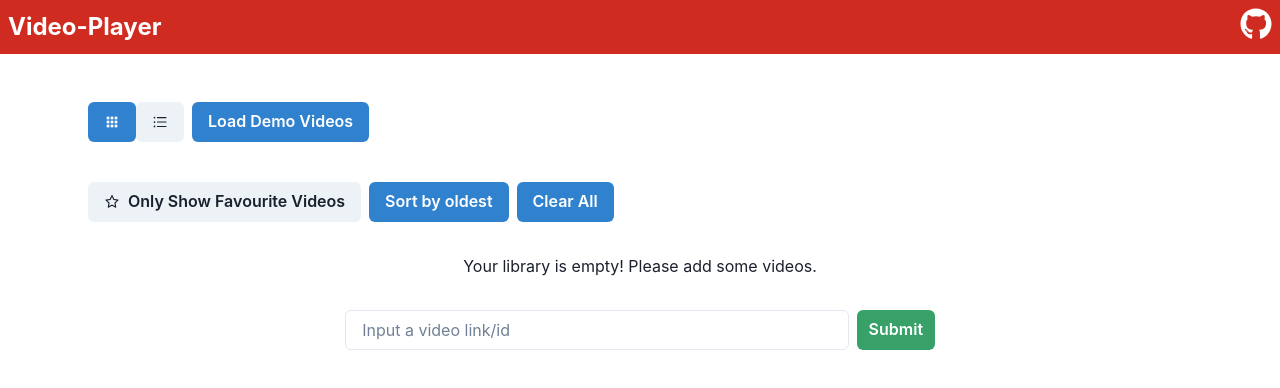
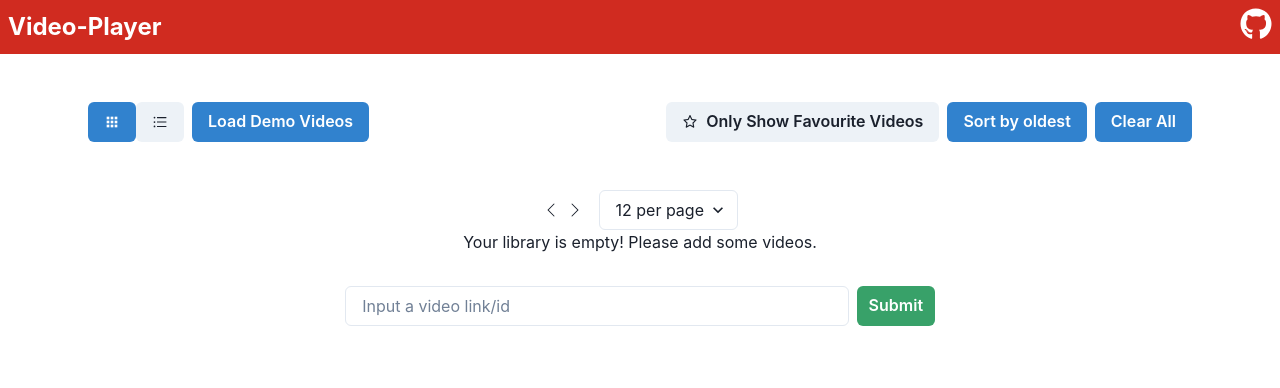
Before and after one commit to Jakub-Chojnacki/digimonkeys, a React (Vite) app: page / in a window 1280 px wide. Shown: the top 388 px of the page. Built offline with nearby package versions, Linux system fonts and the light colour scheme.

Commit message:
fixed the indentations and adjusted font-sizes of video data

```diff
--- a/src/components/UI/ConfirmationModal.jsx
+++ b/src/components/UI/ConfirmationModal.jsx
@@ -9,23 +9,26 @@ import {
   Box,
   useDisclosure,
   Button,
-  Text,
 } from '@chakra-ui/react';
+
 const ConfirmationModal = ({
   buttonText,
   buttonColorScheme,
   confirmationText,
   confirmationAction,
 }) => {
+
   const { isOpen, onOpen, onClose } = useDisclosure();
 
   const ConfirmAction = () => {
     confirmationAction();
-    onClose()
-  }
+    onClose();
+  };
+
   return (
+
     <Box>
-      <Button colorScheme={buttonColorScheme} onClick={onOpen}>
+      <Button fontSize={['9','12', '16','16']} colorScheme={buttonColorScheme} onClick={onOpen}>
         {buttonText}
       </Button>
       <Modal
@@ -40,18 +43,21 @@ const ConfirmationModal = ({
           <ModalCloseButton />
           <ModalBody p={10}>
             <Flex align="center" justify="center" direction="column">
-              <Text fontSize={16}>{confirmationText}</Text>
+              {confirmationText}
               <Flex marginTop={4} align="center" justify="space-around" gap={6}>
                 <Button colorScheme="green" onClick={ConfirmAction}>
                   Yes
                 </Button>
-                <Button colorScheme="red" onClick={onClose}>No</Button>
+                <Button colorScheme="red" onClick={onClose}>
+                  No
+                </Button>
               </Flex>
             </Flex>
           </ModalBody>
         </ModalContent>
       </Modal>
     </Box>
+
   );
 };
 
--- a/src/components/UI/Navigation/Pagination.jsx
+++ b/src/components/UI/Navigation/Pagination.jsx
@@ -1,8 +1,8 @@
-import React,{useContext} from 'react';
+import React, { useContext } from 'react';
 import { Flex, Box, Icon, Text, Select } from '@chakra-ui/react';
 import { BsChevronLeft, BsChevronRight } from 'react-icons/bs';
 
-import VideoContext from "../../../context/video-context";
+import VideoContext from '../../../context/video-context';
 import { usePagination, DOTS } from '../../../hooks/usePagination';
 
 const Pagination = ({
@@ -12,6 +12,7 @@ const Pagination = ({
   currentPage,
   pageSize,
 }) => {
+
   const paginationRange = usePagination({
     currentPage,
     totalCount,
@@ -19,50 +20,40 @@ const Pagination = ({
     pageSize,
   });
 
-  const {
-    setVideosPerPage,
-  } = useContext(VideoContext);
+  const { setVideosPerPage, setCurrentPage } = useContext(VideoContext);
+  let totalPageCount = Math.ceil(totalCount / pageSize);
 
   const handleChangeVidsPerPage = (e) => {
     setVideosPerPage(e.target.value);
+    setCurrentPage(1);
   };
 
   const onChangePageToPrevious = () => {
     if (currentPage > 1) {
       onPageChange(currentPage - 1);
     }
-
-    // if (currentPage === 1) {
-    //   onPageChange(paginationRange.length);
-    // }
   };
 
-  if (currentPage === 0 || paginationRange.length < 2) {
-    return null;
-  }
-
   const onChangePageToNext = () => {
-    console.log(paginationRange.length)
-    if (currentPage < totalCount) {
+    if (currentPage < totalPageCount) {
       onPageChange(currentPage + 1);
     }
-
-    // if (currentPage === paginationRange.length) {
-    //   onPageChange(1);
-    // }
   };
 
   return (
-    <Flex align="center" justify="center">
+    <Flex align="center" justify="center" gap={4}>
       <Flex align="center" gap={2} justify-self="center">
         <Icon
           as={BsChevronLeft}
           onClick={onChangePageToPrevious}
           cursor="pointer"
         />
+
         {paginationRange.map((pageNumber) => {
           if (pageNumber === DOTS) {
-          return <Box key={`dots${Math.floor(Math.random() * 100)}`}>&#8230;</Box>;
+            return (
+              <Box key={`dots${Math.floor(Math.random() * 100)}`}>&#8230;</Box>
+            );
           }
 
           return (
@@ -81,7 +72,11 @@ const Pagination = ({
           );
         })}
 
-      <Icon as={BsChevronRight} onClick={onChangePageToNext} cursor="pointer" />
+        <Icon
+          as={BsChevronRight}
+          onClick={onChangePageToNext}
+          cursor="pointer"
+        />
       </Flex>
       <Flex gap={4} align="center">
         <Select size="md" onChange={handleChangeVidsPerPage}>
@@ -90,8 +85,8 @@ const Pagination = ({
           <option value="4">4 per page</option>
         </Select>
       </Flex>
+    </Flex>
 
-    </Flex>
   );
 };
 
--- a/src/components/videos/AddVideo.jsx
+++ b/src/components/videos/AddVideo.jsx
@@ -4,6 +4,7 @@ import VideoContext from "../../context/video-context";
 import { format } from "date-fns";
 
 const AddVideo = () => {
+
   const toast = useToast();
   const [newVideoId, setNewVideoId] = useState("");
   const [error, setError] = useState("");
@@ -67,6 +68,7 @@ const AddVideo = () => {
     if (videoAlreadyInLibrary) {
       setError("This video is already stored in the library.");
     }
+
     toast({
       description: `There was an error while adding the video`,
       position: "top",
@@ -74,8 +76,6 @@ const AddVideo = () => {
       duration: 4000,
       isClosable: true,
     });
-
-
   };
 
   return (
--- a/src/components/videos/ModalPlayer.jsx
+++ b/src/components/videos/ModalPlayer.jsx
@@ -1,5 +1,5 @@
-import React, { useState } from "react";
-import ReactPlayer from "react-player";
+import React, { useState } from 'react';
+import ReactPlayer from 'react-player';
 import {
   Modal,
   ModalOverlay,
@@ -8,21 +8,26 @@ import {
   ModalCloseButton,
   Spinner,
   Flex,
-} from "@chakra-ui/react";
+} from '@chakra-ui/react';
 
 const PlayerModal = ({ id, hideModal, showModal, isYt, isVimeo }) => {
+
   const [loadingVideo, setLoadingVideo] = useState(true);
 
   let modalLink;
+
   if (isYt) {
     modalLink = `https://www.youtube.com/watch?v=${id}`;
-  } else if (isVimeo) {
+  }
+
+  if (isVimeo) {
     modalLink = `https://vimeo.com/${id}`;
   }
 
   return (
+
     <Modal
-      size={["xs", "md", "md", "2xl"]}
+      size={['xs', 'md', 'md', '2xl']}
       isOpen={showModal}
       onClose={hideModal}
       motionPreset="slideInBottom"
@@ -45,14 +50,15 @@ const PlayerModal = ({ id, hideModal, showModal, isYt, isVimeo }) => {
             <ReactPlayer
               controls
               url={modalLink}
-              width={loadingVideo ? "0px" : "100%"}
-              display={loadingVideo ? "none" : "block"}
+              width={loadingVideo ? '0px' : '100%'}
+              display={loadingVideo ? 'none' : 'block'}
               onReady={() => setLoadingVideo(false)}
             />
           </Flex>
         </ModalBody>
       </ModalContent>
     </Modal>
+
   );
 };
 
--- a/src/components/videos/SingleVideo/SingleVideo.jsx
+++ b/src/components/videos/SingleVideo/SingleVideo.jsx
@@ -7,18 +7,19 @@ import VideoActionIcons from './VideoActionIcons';
 import ModalPlayer from '../ModalPlayer';
 
 const SingleVideo = ({ id, addedAt, isFav, isVimeo, isYt }) => {
+
   const { listView } = useContext(VideoContext);
   const [showModal, setShowModal] = useState(false);
   const { res } = useFetchVideo(id, isYt, isVimeo);
 
-  let gotYoutubeData = res && isYt;
+  let gotYoutubeData = res && isYt && res.items[0];
   let gotVimeoData = res && isVimeo;
   let displayVideoData;
 
   const getVideoDataTemplate = (url, title, views, likes, addedAt) => {
     return (
       <Flex direction={listView ? 'row' : 'column'} height="100%">
-        <AspectRatio ratio={!listView ? 4 / 3 : 16 / 9} minW="50%">
+        <AspectRatio ratio={!listView ? 4 / 3 : 16 / 9} minW={['50%','50%',"40%","40%"]}>
           <Image
             cursor="pointer"
             src={url}
@@ -34,12 +35,12 @@ const SingleVideo = ({ id, addedAt, isFav, isVimeo, isYt }) => {
           align="center"
         >
           <Box padding={2} fontSize={['12', '12', '14']} width="100%">
-            <Heading size="sm" noOfLines={2} fontSize={['16', '16', '18']} marginBottom={2}>
+            <Heading size="sm" noOfLines={2} fontSize={listView ? ['16', '16', '18','24'] : ['16', '16', '18','18']} marginBottom={2}>
               {title}
             </Heading>
             {/* {views && <Text>{`Views: ${views}`}</Text>} */}
-            <Text>{`Likes: ${likes}`}</Text>
-            <Text>{`Added at : ${addedAt}`}</Text>
+            <Text fontSize={listView && {xl:"20"}}>{`Likes: ${likes}`}</Text>
+            <Text fontSize={listView && {xl:"20"}}>{`Added at : ${addedAt}`}</Text>
           </Box>
           <VideoActionIcons
             isFav={isFav}
@@ -50,7 +51,8 @@ const SingleVideo = ({ id, addedAt, isFav, isVimeo, isYt }) => {
       </Flex>
     );
   };
-  if (gotYoutubeData && res.items[0]) {
+
+  if (gotYoutubeData) {
     const {
       snippet: {
         title,
@@ -89,6 +91,7 @@ const SingleVideo = ({ id, addedAt, isFav, isVimeo, isYt }) => {
   }
 
   return (
+
     <Flex justify="space-between" marginBottom={4} width="100%">
       <Flex
         background="gray.100"
@@ -112,6 +115,7 @@ const SingleVideo = ({ id, addedAt, isFav, isVimeo, isYt }) => {
         />
       )}
     </Flex>
+
   );
 };
 
--- a/src/components/videos/SingleVideo/VideoActionIcons.jsx
+++ b/src/components/videos/SingleVideo/VideoActionIcons.jsx
@@ -4,23 +4,17 @@ import { FaTrashAlt } from 'react-icons/fa';
 import {
   Flex,
   Icon,
-  Text,
   Button,
-  Popover,
-  PopoverTrigger,
-  PopoverContent,
-  PopoverHeader,
-  PopoverBody,
 } from '@chakra-ui/react';
 
 import VideoContext from '../../../context/video-context';
 import ConfirmationModal from '../../UI/ConfirmationModal';
 
 const VideoActionIcons = ({ id, isFav, openVideoModal }) => {
-  const [showPopover, setShowPopover] = useState(false);
   const { deleteVideoHandler, toggleFavHandler } = useContext(VideoContext);
 
   return (
+
     <Flex align="center" justify="space-around" fontSize={20} width="100%">
       <Button
         onClick={openVideoModal}
@@ -46,6 +40,7 @@ const VideoActionIcons = ({ id, isFav, openVideoModal }) => {
           confirmationText={"Are you sure you want to delete this video?"}
           confirmationAction={() => deleteVideoHandler(id)}
         />
+
       {isFav ? (
         <Button
           onClick={() => toggleFavHandler(id, isFav)}
@@ -72,6 +67,7 @@ const VideoActionIcons = ({ id, isFav, openVideoModal }) => {
         </Button>
       )}
     </Flex>
+
   );
 };
 
--- a/src/components/videos/VideoLibrary/VideoLibrary.jsx
+++ b/src/components/videos/VideoLibrary/VideoLibrary.jsx
@@ -1,26 +1,24 @@
-import React, { useContext } from 'react';
+import React from 'react';
 import { Container, Flex, Box, Grid } from '@chakra-ui/react';
 
 import VideoLibrarySettings from './VideoLibrarySettings';
 import VideoLibraryActionButtons from './VideoLibraryActionButtons';
-import VideoContext from '../../../context/video-context';
 import Videos from '../Videos';
 
 const VideoLibrary = () => {
 
-  const { showOnlyFav } = useContext(VideoContext);
   return (
     <Container maxW="1200px" marginY={6}>
-      <Grid align="center" gap={4}>
+      <Grid alignItems="center" gap={4}  templateColumns={{lg:"repeat(2, 1fr)"}}>
         <VideoLibrarySettings />
         <VideoLibraryActionButtons />
       </Grid>
-      <Box>
-        <Flex align="center" justify="center" gap={4} marginY={4}></Flex>
+      <Box marginY={6}>
         <Videos />
       </Box>
     </Container>
   );
+
 };
 
 export default VideoLibrary;
--- a/src/components/videos/VideoLibrary/VideoLibraryActionButtons.jsx
+++ b/src/components/videos/VideoLibrary/VideoLibraryActionButtons.jsx
@@ -20,12 +20,15 @@ const VideoLibraryActionButtons = () => {
     isVideoOrderReversed,
     setIsVideoOrderReversed,
   } = useContext(VideoContext);
+
   const handleReverse = () => {
     setIsVideoOrderReversed((prev) => !prev);
     storedVideos.reverse();
   };
+
   return (
-    <Flex gap={2}>
+
+    <Flex gap={2} justify={{lg:"end"}}>
       <Button
         colorScheme={!showOnlyFav ? 'gray' : 'blue'}
         fontSize={['8', '12', '16']}
@@ -47,6 +50,7 @@ const VideoLibraryActionButtons = () => {
       </Button>
       <ConfirmationModal buttonText="Clear All" buttonColorScheme="blue" confirmationText={"Are you sure you want to clear videos?"} confirmationAction={clearStoredVideos} />
     </Flex>
+
   );
 };
 
--- a/src/components/videos/VideoLibrary/VideoLibrarySettings.jsx
+++ b/src/components/videos/VideoLibrary/VideoLibrarySettings.jsx
@@ -6,6 +6,7 @@ import ConfirmationModal from '../../UI/ConfirmationModal';
 import VideoContext from '../../../context/video-context';
 
 const VideoLibrarySettings = () => {
+
   const { toggleListDisplay, toggleTileDisplay, listView, loadDemo } =
     useContext(VideoContext);
 
@@ -19,6 +20,7 @@ const VideoLibrarySettings = () => {
   );
 
   return (
+
     <Flex marginY={6} gap={2} direction="row">
       <Flex>
         <Button
@@ -43,6 +45,7 @@ const VideoLibrarySettings = () => {
         />
       </Flex>
     </Flex>
+
   );
 };
 
--- a/src/components/videos/Videos.jsx
+++ b/src/components/videos/Videos.jsx
@@ -6,6 +6,7 @@ import SingleVideo from "./SingleVideo/SingleVideo";
 import VideoContext from "../../context/video-context";
 
 const Videos = () => {
+
   const {
     listView,
     videosPerPage,
@@ -14,11 +15,19 @@ const Videos = () => {
     currentPage,
     setCurrentPage,
   } = useContext(VideoContext);
+
+
+
   const indexOfLastVid = currentPage * videosPerPage;
   const indexOfFirstVid = indexOfLastVid - videosPerPage;
+
   let currentVideos = storedVideos.slice(indexOfFirstVid, indexOfLastVid);
+
   let favouriteVideos = storedVideos.filter((video) => video.isFav == true);
   let currentFavVideos = favouriteVideos.slice(indexOfFirstVid, indexOfLastVid);
+
+  let libraryIsEmpty = !favouriteVideos.length && !currentVideos.length;
+
   let displayVideo = currentVideos.map((video) => {
     const {id,addedAt,isFav,isVimeo,isYt}= video
     return (
@@ -48,16 +57,18 @@ const Videos = () => {
   });
 
   return (
+
     <Flex direction="column" justify="center">
       <Grid
         templateColumns={
-          !listView && ["1fr", "null", "repeat(2, 1fr)", "repeat(4, 1fr)"]
+          !listView && ["1fr", "1fr", "repeat(2, 1fr)", "repeat(4, 1fr)"]
         }
         gap={4}
       >
         {!showOnlyFav && displayVideo}
 
         {showOnlyFav && displayFavouriteVideos}
+
       </Grid>
       {!showOnlyFav && (
         <Pagination
@@ -77,12 +88,13 @@ const Videos = () => {
         />
       )}
 
-      {!favouriteVideos.length && !currentVideos.length && (
+      {libraryIsEmpty && (
         <Text align="center">
           Your library is empty! Please add some videos.
         </Text>
       )}
     </Flex>
+
   );
 };
 
```
Also changed, not shown: src/components/UI/Layout.jsx (+8 -6 lines). Lines whose indentation alone changed are shown as unchanged.
